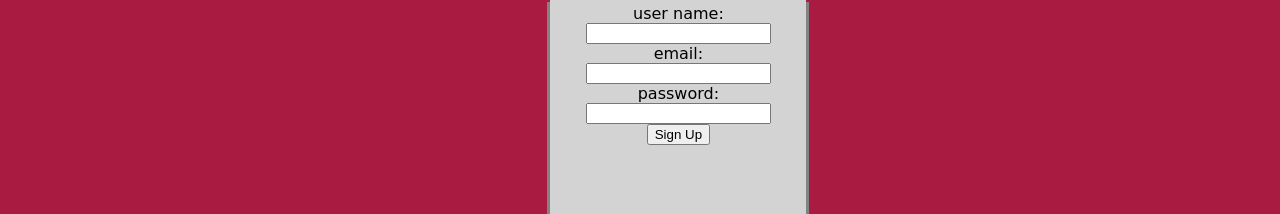
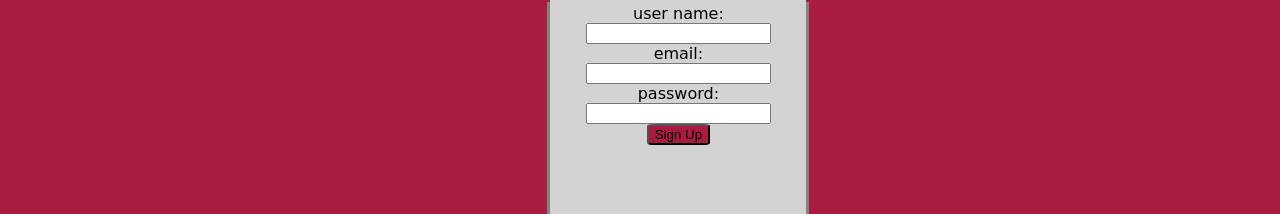
Before and after one commit to rouqaya-abdulhaq/contact-book-react, a React (Create React App) app: page /sign-up in a window 1280 px wide. Shown: the part 145-359 px from the top of the page. Built offline with nearby package versions, Linux system fonts and the light colour scheme.

Commit message:
styled the submit button basic .

```diff
--- a/src/App.css
+++ b/src/App.css
@@ -35,7 +35,7 @@ main{
  -------------------------*/
 
 /*1-deafult*/
-.default{
+.default , .default .submitButton{
    background: #AA1B41;
 }
 .default .header{
@@ -63,7 +63,7 @@ main{
 /*sign up and log in forms will be added later*/
 /*------------------------------*/
 /*2-flowey*/
-.flowery{
+.flowery , .flowery .submitButton{
    background: #FCDCD1;
 }
 .flowery .header{
--- a/src/containers/form/form.css
+++ b/src/containers/form/form.css
@@ -1,6 +1,10 @@
-.formWrapper{
-    text-align: center;
+/* .formWrapper{
+} */
+.submitButton{
+    outline: none;
+    border-radius: 10%;
 }
-.submitButton{
-
+/*validation : i want this to go red if all the inputs are not filled*/
+.submitButton:focus , .submitButton:hover{
+    background: limegreen;
 }
--- a/src/containers/form/form.js
+++ b/src/containers/form/form.js
@@ -1,5 +1,6 @@
 import React ,{Component} from "react";
 import Input from "../../components/input/input";
+import './form.css';
 
 
 class Form extends Component{
```
